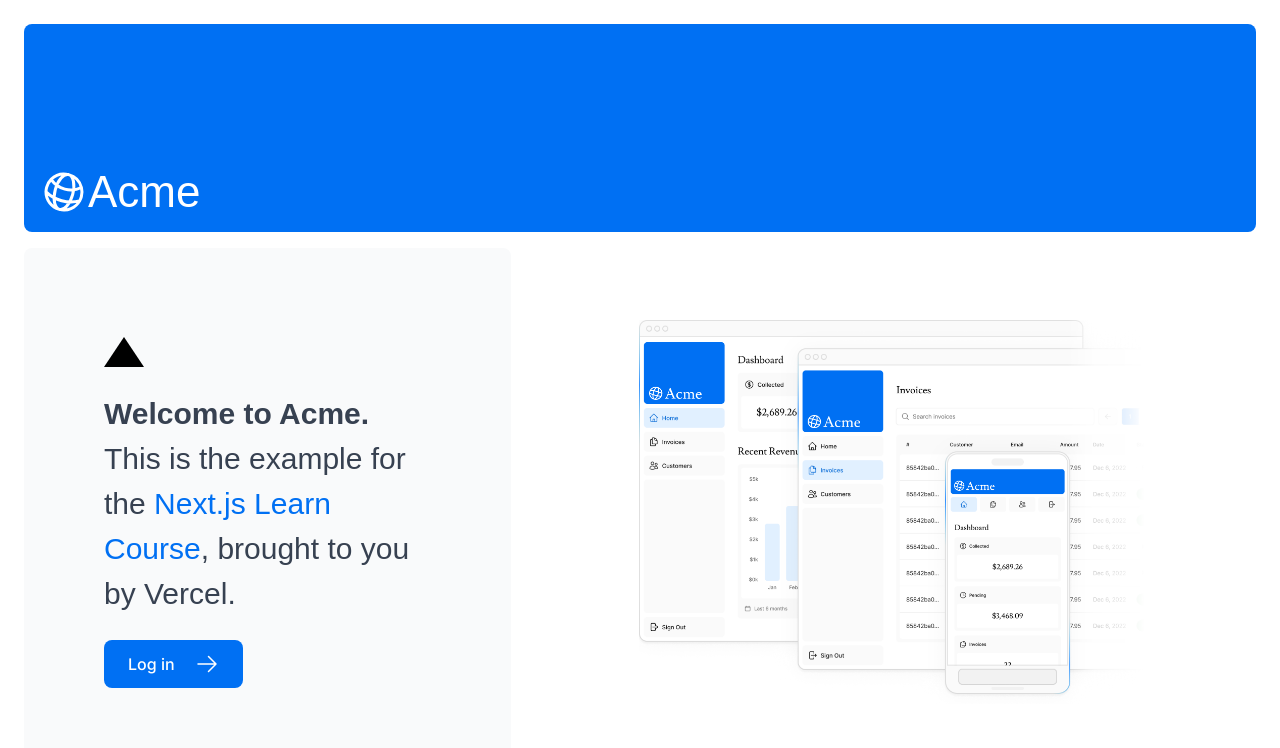
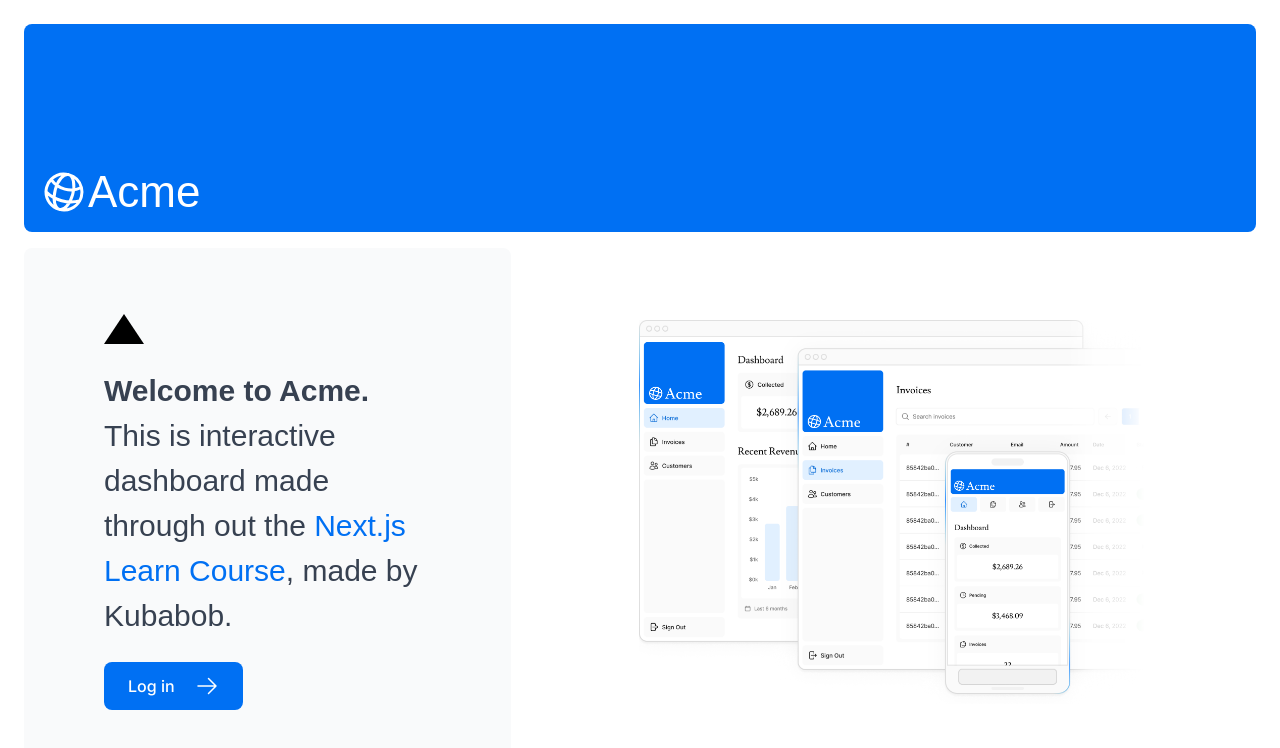
Before and after one commit to Kubabob/nextJsDashboard, a Next.js app: page / in a window 1280 px wide. Shown: the top 748 px of the page. Built offline with nearby package versions, Linux system fonts and the light colour scheme; a web font is replaced by a local one.

Commit message:
changed welcome text; changed readme

```diff
--- a/app/page.tsx
+++ b/app/page.tsx
@@ -18,11 +18,11 @@
             className={styles.shape}
           />
           <p className={`text-xl text-gray-700 md:text-3xl md:leading-normal ${lusitana.className} antialiased`}>
-            <strong>Welcome to Acme.</strong> This is the example for the{' '}
+            <strong>Welcome to Acme.</strong> This is interactive dashboard made through out the{' '}
             <a href="https://nextjs.org/learn/" className="text-blue-500">
               Next.js Learn Course
             </a>
-            , brought to you by Vercel.
+            , made by Kubabob.
           </p>
           <Link
             href="/login"
```
Also changed, not shown: 1 other file (tests, documents, lock files or other folders).
